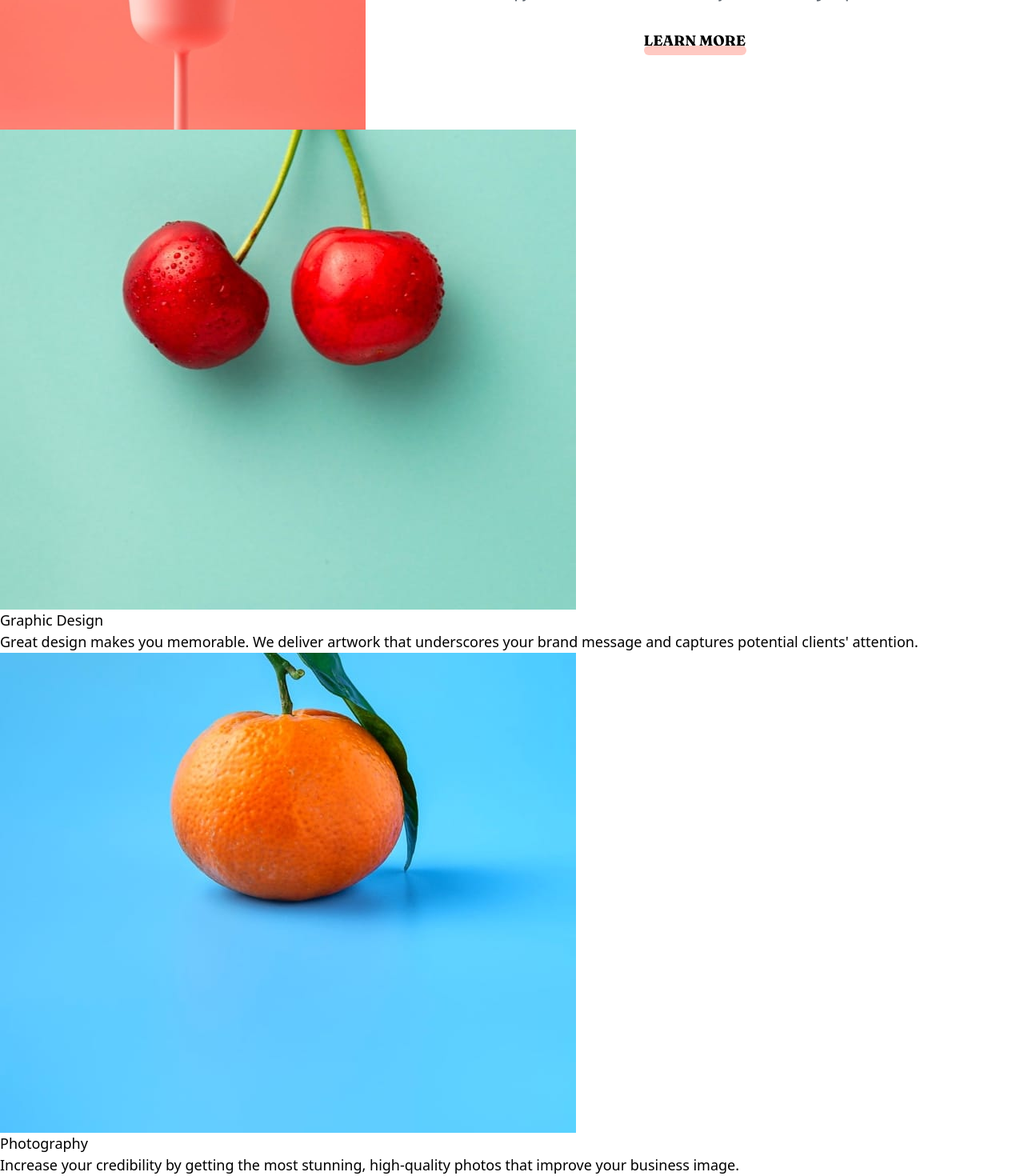
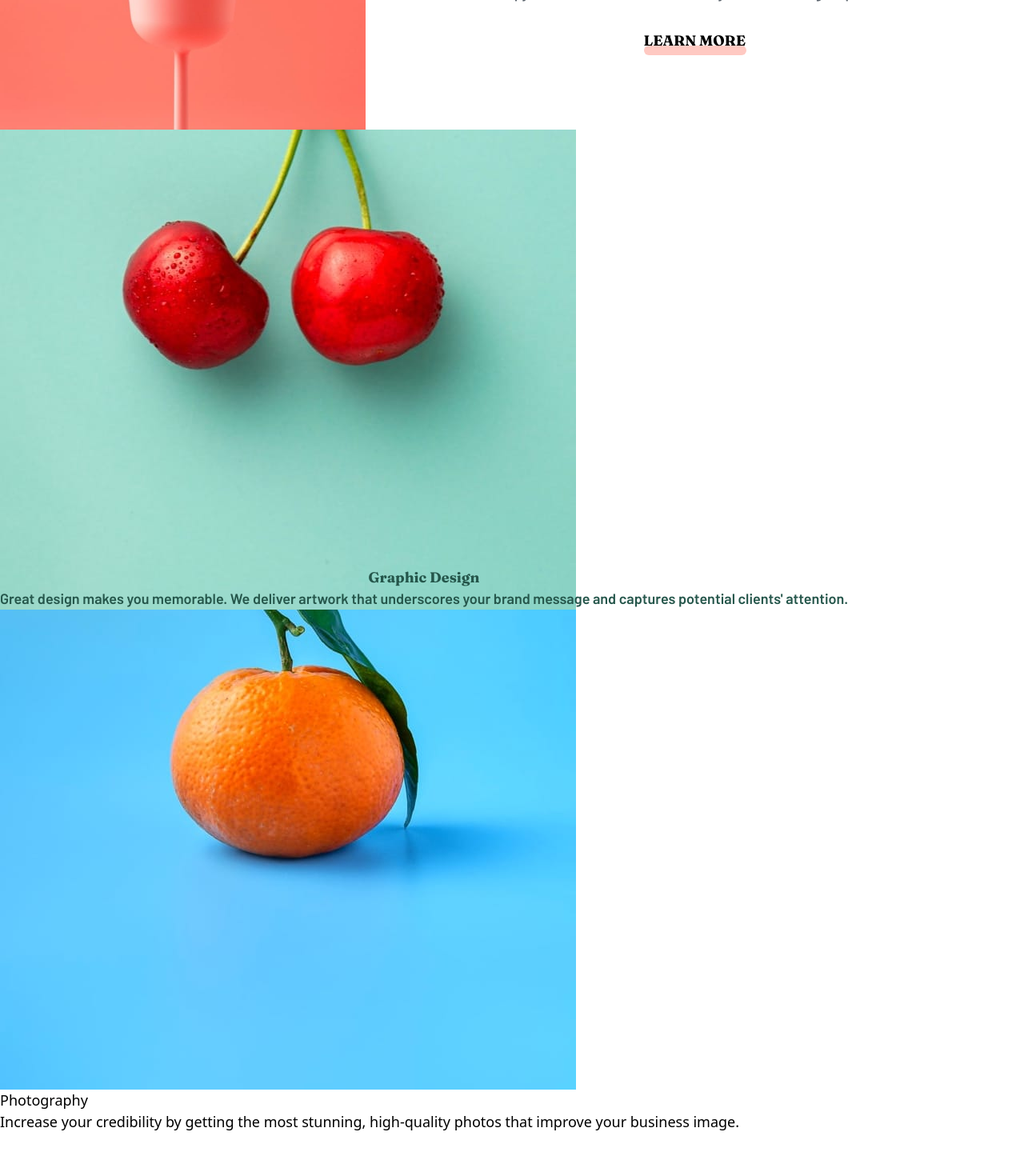
Before and after one commit to ronaldlamdev/sunnyside-react-typescript, a React (Vite) app: page / in a window 1280 px wide. Shown: the part 1239-2709 px from the top of the page at 80% size. After the commit the page ends 2655 px from the top, so only its background shows below. Built offline with nearby package versions, Linux system fonts and the light colour scheme.

Commit message:
absolutely positioned text in graphic design images

```diff
--- a/src/assets/components/Main.tsx
+++ b/src/assets/components/Main.tsx
@@ -60,14 +60,14 @@ const Main = () => {
       <div className='flex flex-col items-center w-full'>
 
         {/* Graphic Design */}
-        <div className='w-full'>
+        <div className='w-full relative'>
           <picture>
             <source srcSet={GraphicDesignDesktop} media="(min-width:565px)"/>
             <img src={GraphicDesignMobile} alt="cherries"/>
           </picture>
-          <div>
-            <h1>Graphic Design</h1>
-            <p>
+          <div className='absolute flex flex-col items-center text-[#25564b] text-center bottom-0 left-0'>
+            <h1 className='font-["Fraunces"]'>Graphic Design</h1>
+            <p className='font-["Barlow"]'>
               Great design makes you memorable. We deliver
               artwork that underscores your brand message and
               captures potential clients' attention.
@@ -76,7 +76,7 @@ const Main = () => {
         </div>
 
         {/* Photography */}
-        <div className='w-full'>
+        <div className='w-full relative'>
           <picture>
             <source srcSet={PhotographyDesktop} media="(min-width:565px)"/>
             <img src={PhotographyMobile} alt="orange" />
```
